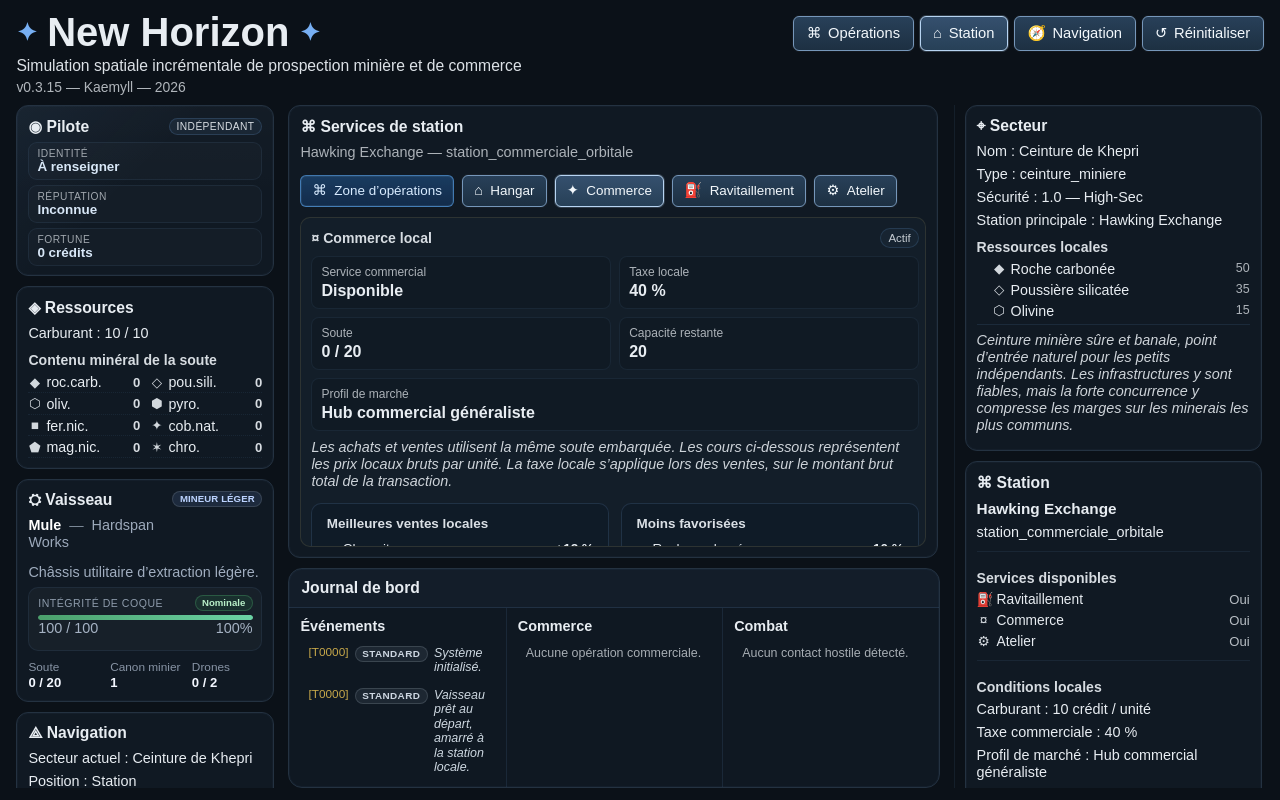
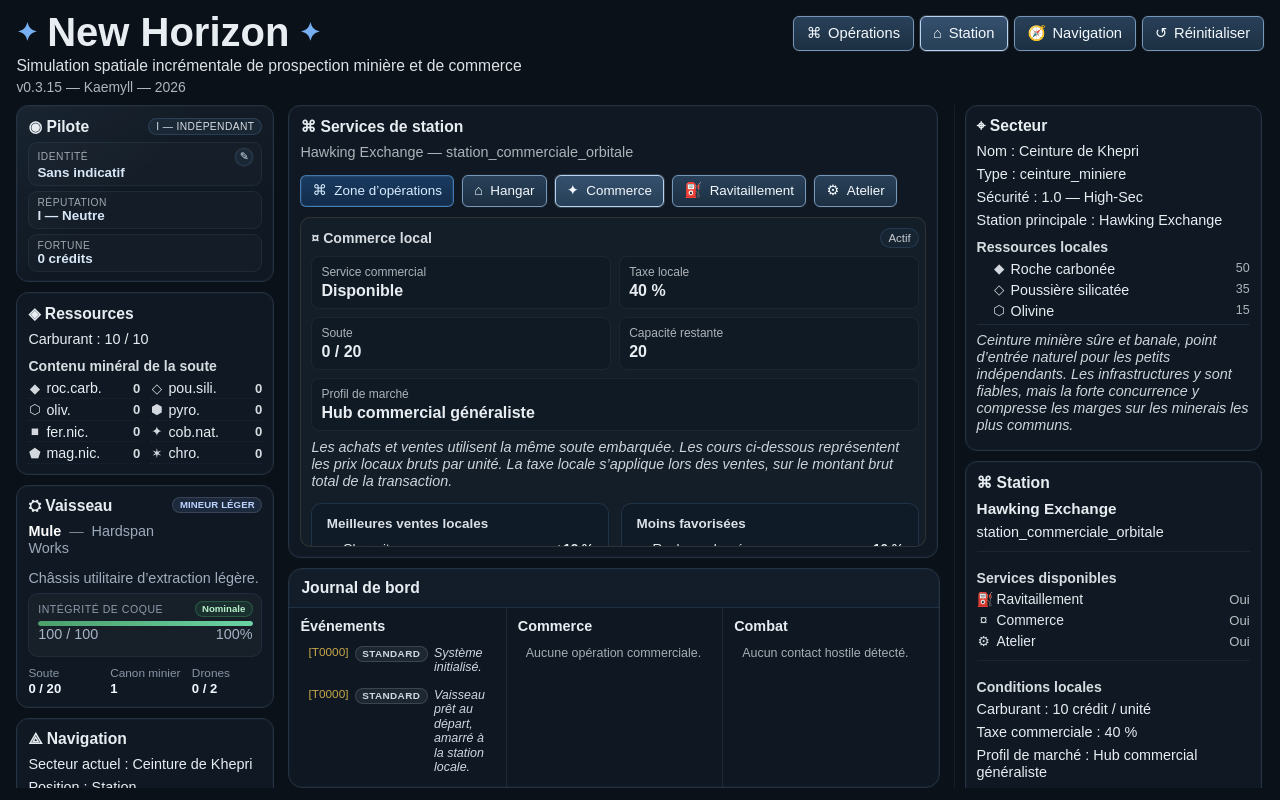
Before and after one commit to Kaemyll/newhorizon, a Vue app: page / in a window 1280 px wide. Built offline with nearby package versions, Linux system fonts and the light colour scheme.

Commit message:
v0.3.15-65 : feat(ui): afficher le statut economique et rendre l'identite du pilote editable

```diff
--- a/src/App.vue
+++ b/src/App.vue
@@ -94,6 +94,18 @@ function synchroniserEtat() {
     Object.assign(etat, etatCourant)
 
     synchroniserModeActifAvecPositionLocale()
+}
+
+function gererRenommagePilote(nouvelleIdentite) {
+    const etatJeu = recupererEtatJeu()
+
+    if (!etatJeu.joueur) {
+        etatJeu.joueur = {}
+    }
+
+    etatJeu.joueur.identite = nouvelleIdentite
+    sauvegarderJeu()
+    synchroniserEtat()
 }
 
 function gererMinageManuel() {
@@ -292,7 +304,11 @@ onUnmounted(() => {
 
         <div class="app-main">
             <section class="main-column main-column-left">
-        <PlayerPanel :player="etat.joueur" :credits="etat.ressources.credits" />
+                <PlayerPanel
+                    :player="etat.joueur"
+                    :credits="etat.ressources.credits"
+                    @renommer-pilote="gererRenommagePilote"
+                />
 
                 <ResourcePanel
                     :ressources="etat.ressources"
--- a/src/assets/styles/features/player.css
+++ b/src/assets/styles/features/player.css
@@ -18,8 +18,8 @@
   position: absolute;
   inset: 0;
   background:
-    linear-gradient(135deg, rgba(125, 184, 255, 0.05), transparent 45%),
-    linear-gradient(180deg, rgba(255, 255, 255, 0.015), transparent 55%);
+          linear-gradient(135deg, rgba(125, 184, 255, 0.05), transparent 45%),
+          linear-gradient(180deg, rgba(255, 255, 255, 0.015), transparent 55%);
   pointer-events: none;
 }
 
@@ -38,7 +38,9 @@
 }
 
 .player-panel-badge {
-  flex: 0 0 auto;
+  flex: 0 1 auto;
+  min-width: 0;
+  max-width: 58%;
   padding: 2px 7px;
   border: 1px solid rgba(125, 184, 255, 0.18);
   border-radius: 999px;
@@ -47,6 +49,9 @@
   letter-spacing: 0.04em;
   text-transform: uppercase;
   opacity: 0.92;
+  overflow: hidden;
+  text-overflow: ellipsis;
+  white-space: nowrap;
 }
 
 .player-panel-grid {
@@ -79,3 +84,50 @@
   line-height: 1.05;
   color: #d8e7f7;
 }
+
+.player-panel-line-header {
+  display: flex;
+  align-items: center;
+  justify-content: space-between;
+  gap: 8px;
+}
+
+.player-panel-edit-button {
+  display: inline-flex;
+  align-items: center;
+  justify-content: center;
+  width: 18px;
+  height: 18px;
+  padding: 0;
+  border: 1px solid rgba(125, 184, 255, 0.16);
+  border-radius: 999px;
+  background: rgba(125, 184, 255, 0.06);
+  color: #d8e7f7;
+  font-size: 0.68rem;
+  line-height: 1;
+  cursor: pointer;
+  transition:
+          background var(--nh-motion-duration-fast) var(--nh-motion-ease-standard),
+          border-color var(--nh-motion-duration-fast) var(--nh-motion-ease-standard),
+          opacity var(--nh-motion-duration-fast) var(--nh-motion-ease-standard);
+}
+
+.player-panel-edit-button:hover {
+  background: rgba(125, 184, 255, 0.12);
+  border-color: rgba(125, 184, 255, 0.28);
+}
+
+.player-panel-edit-row {
+  margin-top: 2px;
+}
+
+.player-panel-input {
+  width: 100%;
+  padding: 0.34rem 0.45rem;
+  border: 1px solid #3c536b;
+  border-radius: 6px;
+  background: #0f1822;
+  color: #eef5fb;
+  font-size: 0.82rem;
+  line-height: 1.05;
+}
--- a/src/components/PlayerPanel.vue
+++ b/src/components/PlayerPanel.vue
@@ -1,5 +1,7 @@
 <script setup>
-defineProps({
+import { computed, ref, watch } from 'vue'
+
+const props = defineProps({
     player: {
         type: Object,
         default: () => ({}),
@@ -9,6 +11,51 @@ defineProps({
         default: 0,
     },
 })
+
+const emit = defineEmits(['renommer-pilote'])
+
+const modeEditionNom = ref(false)
+const identiteBrouillon = ref('')
+
+const identiteAffichee = computed(() => props.player?.identite || 'Sans indicatif')
+
+const statutEconomique = computed(() => {
+    const credits = Number(props.credits) || 0
+
+    if (credits >= 20000000) return 'VII — Consortium privé'
+    if (credits >= 5000000) return 'VI — Armateur privé'
+    if (credits >= 1000000) return 'V — Magnat local'
+    if (credits >= 250000) return 'IV — Exploitant'
+    if (credits >= 50000) return 'III — Opérateur'
+    if (credits >= 10000) return 'II — Freelancer'
+    return 'I — Indépendant'
+})
+
+const reputationAffichee = computed(() => props.player?.reputation || 'I — Neutre')
+
+watch(
+    () => props.player?.identite,
+    (nouvelleIdentite) => {
+        identiteBrouillon.value = nouvelleIdentite || 'Sans indicatif'
+    },
+    { immediate: true },
+)
+
+function activerEditionNom() {
+    identiteBrouillon.value = identiteAffichee.value
+    modeEditionNom.value = true
+}
+
+function validerEditionNom() {
+    const valeurNettoyee = (identiteBrouillon.value || '').trim()
+    emit('renommer-pilote', valeurNettoyee || 'Sans indicatif')
+    modeEditionNom.value = false
+}
+
+function annulerEditionNom() {
+    identiteBrouillon.value = identiteAffichee.value
+    modeEditionNom.value = false
+}
 </script>
 
 <template>
@@ -17,28 +64,56 @@ defineProps({
             <h2>◉ Pilote</h2>
 
             <span class="player-panel-badge">
-        {{ player?.statut || 'Indépendant' }}
+        {{ statutEconomique }}
       </span>
         </div>
 
         <div class="player-panel-grid">
             <div class="player-panel-card">
+                <div class="player-panel-line-header">
                     <span class="player-panel-label">Identité</span>
-        <strong class="player-panel-value">
-          {{ player?.identite || 'À renseigner' }}
+
+                    <button
+                        v-if="!modeEditionNom"
+                        type="button"
+                        class="player-panel-edit-button"
+                        @click="activerEditionNom"
+                        aria-label="Modifier l'identité du pilote"
+                        title="Modifier l'identité du pilote"
+                    >
+                        ✎
+                    </button>
+                </div>
+
+                <div v-if="modeEditionNom" class="player-panel-edit-row">
+                    <input
+                        v-model="identiteBrouillon"
+                        type="text"
+                        maxlength="40"
+                        class="player-panel-input"
+                        @keydown.enter.prevent="validerEditionNom"
+                        @keydown.esc.prevent="annulerEditionNom"
+                        @blur="validerEditionNom"
+                    />
+                </div>
+
+                <strong v-else class="player-panel-value">
+                    {{ identiteAffichee }}
                 </strong>
             </div>
 
             <div class="player-panel-card">
                 <span class="player-panel-label">Réputation</span>
                 <strong class="player-panel-value">
-          {{ player?.reputation || 'Inconnue' }}
+                    {{ reputationAffichee }}
                 </strong>
             </div>
 
             <div class="player-panel-card">
                 <span class="player-panel-label">Fortune</span>
-        <strong class="player-panel-value"> {{ credits }} crédits </strong>
+                <strong class="player-panel-value">
+                    {{ credits }} crédits
+                </strong>
             </div>
         </div>
     </section>
--- a/src/game/donneesInitiales.js
+++ b/src/game/donneesInitiales.js
@@ -38,10 +38,8 @@ export function creerEtatInitialJeu() {
     },
 
     joueur: {
-      identite: 'À renseigner',
-      statut: 'Indépendant',
-      reputation: 'Inconnue',
-      fortune: 'En attente',
+      identite: 'Sans indicatif',
+      reputation: 'I — Neutre',
     },
 
     ressources: {
```
Lines whose indentation alone changed are shown as unchanged.
